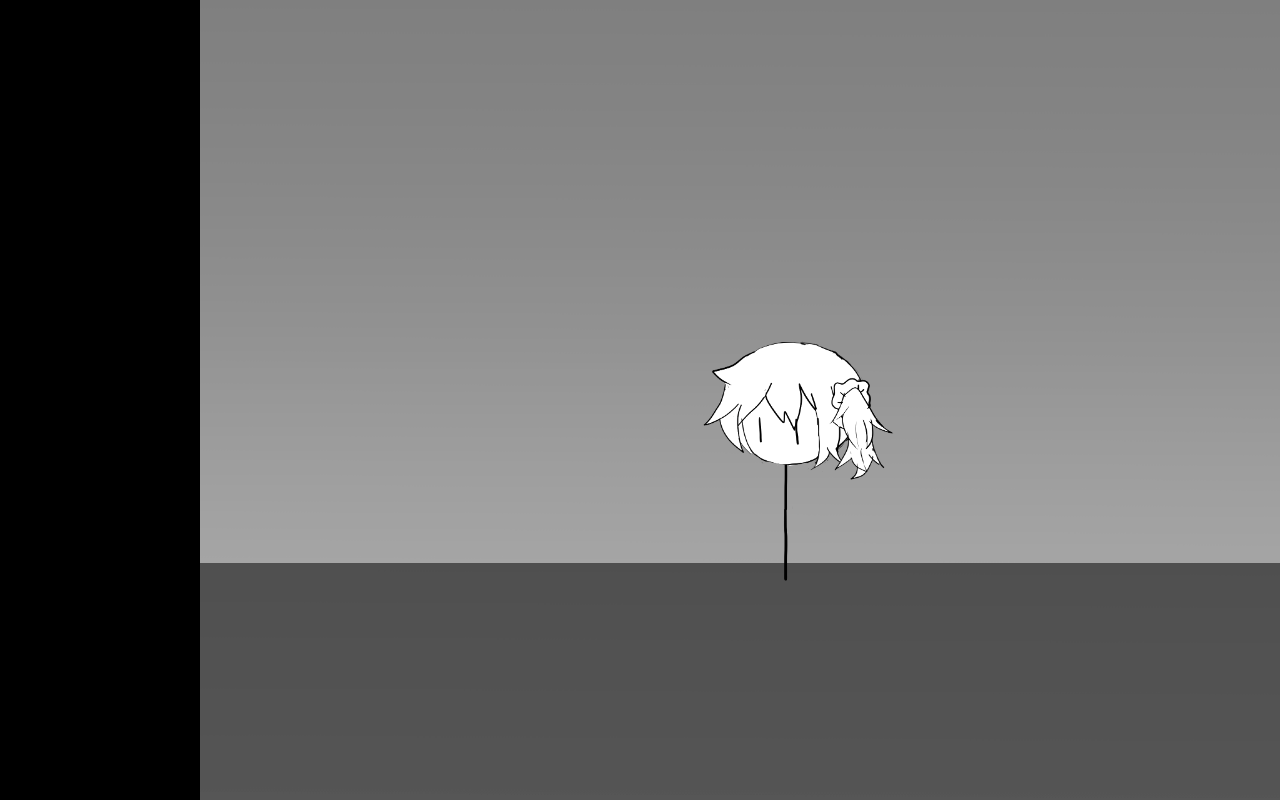
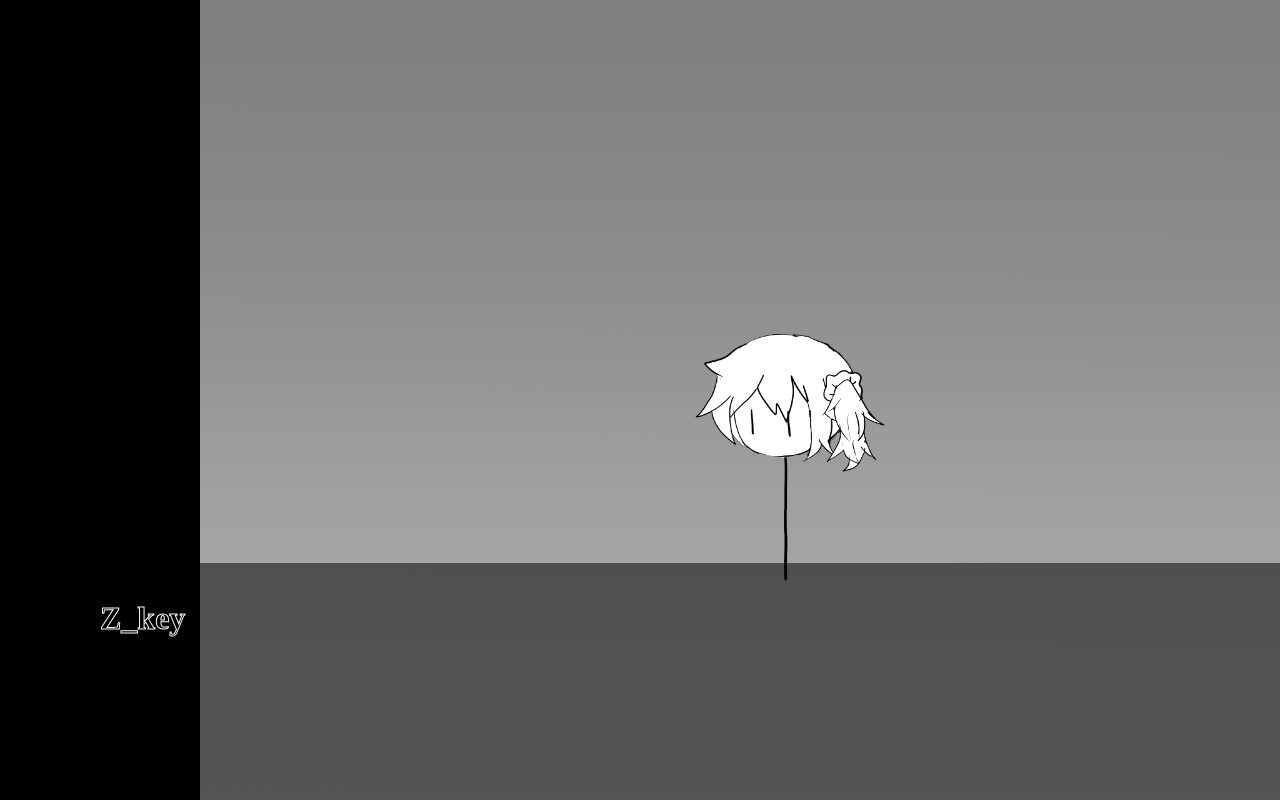
Before and after one commit to ponamaru/update1, a plain HTML site: page 1.html in a window 1280 px wide. Drawn offline with Linux system fonts and the light colour scheme.

Commit message:
Update 1.html

```diff
--- a/1.html
+++ b/1.html
@@ -39,6 +39,11 @@ audio.loop = true;
 	left: 0;
 }
 #rightleg {
+	position: absolute;
+	top: 0;
+	left: 0;
+}
+#stickface {
 	position: absolute;
 	top: 0;
 	left: 0;
@@ -114,9 +119,17 @@ left: 0;
 position: absolute;
 top: 0;
 left: 0;
+width: 1550px;
+height: 800px;
+transform-origin:50% 55%;
 }
 #stickeye3 {
 animation: floatingw 4s ease-in-out infinite alternate-reverse;
+}
+#eye {
+position: absolute;
+top: 0;
+left: 0;
 }
 
     @keyframes floatingw {
@@ -133,7 +146,21 @@ animation: floatingw 4s ease-in-out infinite alternate-reverse;
         transform: scaleY(1);
       }
 }
+.fuchidori {
+  color: #000;
+  -webkit-text-stroke: 1px #FFF;
+  text-stroke: 1px #FFF;
+  font-weight: bold;
+  font-size: 200%;
+}
+#area {
+position: absolute;
+top: 0;
+left: 0;
+}
 </style>
+<img id="eye" src="目.png">
+<div id="area" class="fuchidori">Z_key</div>
     <p></p>
     <p></p>
 </html>
```
